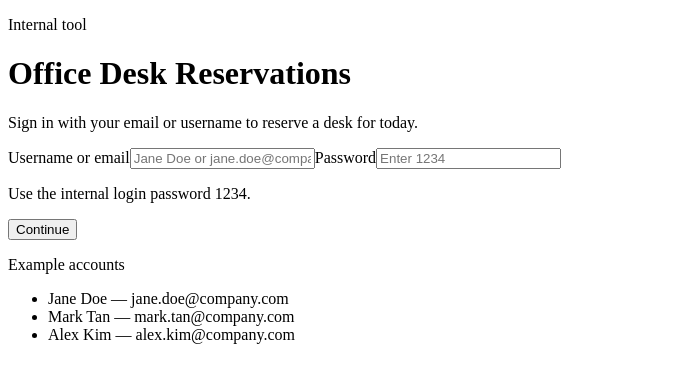
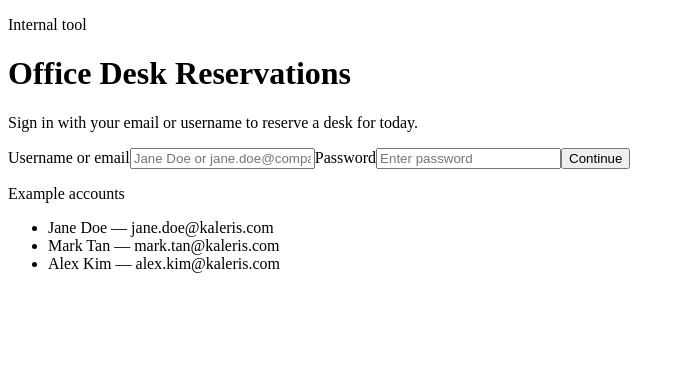
Before and after one commit to asanchezkal/seatsnomadomkaleris, a React (Vite) app: page / in a window 1280 px wide. Shown: the top 382 px of the page, without its empty margins (0-685 px from the left). Built offline with nearby package versions, Linux system fonts and the light colour scheme; the HTML template or start-up script is replaced by a standard one.

Commit message:
Update login password wording and remove password hint

```diff
--- a/src/pages/LoginPage.jsx
+++ b/src/pages/LoginPage.jsx
@@ -1,9 +1,9 @@
 import { useState } from 'react'
 
 const defaultUsers = [
-  { id: 'jane.doe', name: 'Jane Doe', email: 'jane.doe@company.com' },
-  { id: 'mark.tan', name: 'Mark Tan', email: 'mark.tan@company.com' },
-  { id: 'alex.kim', name: 'Alex Kim', email: 'alex.kim@company.com' },
+  { id: 'jane.doe', name: 'Jane Doe', email: 'jane.doe@kaleris.com' },
+  { id: 'mark.tan', name: 'Mark Tan', email: 'mark.tan@kaleris.com' },
+  { id: 'alex.kim', name: 'Alex Kim', email: 'alex.kim@kaleris.com' },
 ]
 
 export default function LoginPage({ onLogin }) {
@@ -20,12 +20,18 @@ export default function LoginPage({ onLogin }) {
     }
 
     if (!password.trim()) {
-      setError('Enter the login password.')
+      setError('Enter password to continue.')
+      return
+    }
+
+    const isEmail = trimmed.includes('@')
+    if (isEmail && !trimmed.toLowerCase().endsWith('@kaleris.com')) {
+      setError('Email must end with @kaleris.com.')
       return
     }
 
     if (password !== '1234') {
-      setError('Incorrect password. The login password is 1234.')
+      setError('Incorrect password.')
       return
     }
 
@@ -36,7 +42,7 @@ export default function LoginPage({ onLogin }) {
     const profile = existing || {
       id: trimmed.toLowerCase().replace(/\s+/g, '.'),
       name: trimmed,
-      email: trimmed.includes('@') ? trimmed : `${trimmed.replace(/\s+/g, '.')}@company.com`,
+      email: trimmed.includes('@') ? trimmed : `${trimmed.replace(/\s+/g, '.')}@kaleris.com`,
     }
 
     onLogin(profile)
@@ -75,11 +81,9 @@ export default function LoginPage({ onLogin }) {
                 setError('')
               }}
               className="mt-2 w-full rounded-2xl border border-slate-700 bg-slate-900 px-4 py-3 text-slate-100 outline-none transition focus:border-sky-400 focus:ring-2 focus:ring-sky-500/20"
-              placeholder="Enter 1234"
+              placeholder="Enter password"
             />
           </label>
-
-          <p className="text-xs text-slate-500">Use the internal login password <span className="font-semibold text-slate-200">1234</span>.</p>
 
           {error ? <p className="text-sm text-rose-400">{error}</p> : null}
 
```
